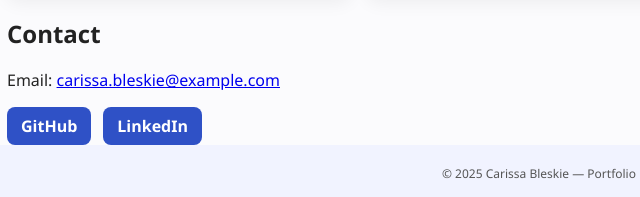
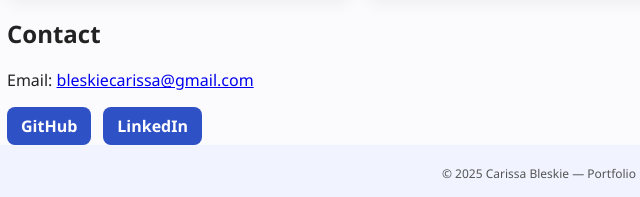
Before and after one commit to cb-sundance/MyWebsite, a plain HTML site: page index.html in a window 1280 px wide. Shown: the part 911-1108 px from the top of the page, 101-741 px from the left. Drawn offline with Linux system fonts and the light colour scheme.

Commit message:
git commit -m "Added correct email"

```diff
--- a/index.html
+++ b/index.html
@@ -60,7 +60,7 @@
 
     <section id="contact" class="container contact">
       <h2>Contact</h2>
-      <p>Email: <a href="mailto:carissa.bleskie@example.com">carissa.bleskie@example.com</a></p>
+      <p>Email: <a href="mailto:bleskiecarissa@gmail.com">bleskiecarissa@gmail.com</a></p>
       <div class="contact-links">
         <a class="btn" href="https://github.com/cb-sundance" target="_blank" rel="noopener">GitHub</a>
         <a class="btn" href="https://www.linkedin.com/in/yourprofile" target="_blank" rel="noopener">LinkedIn</a>
```
